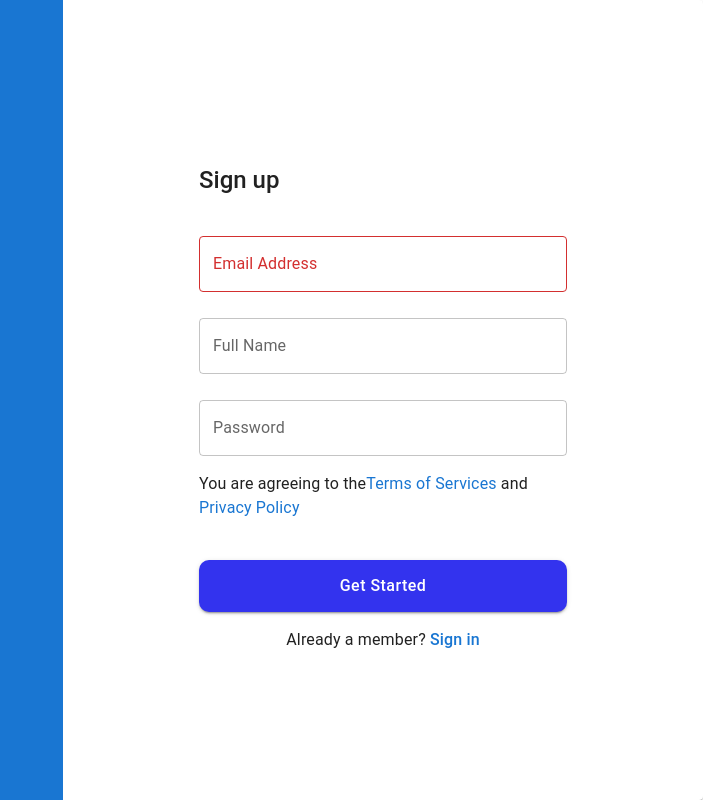
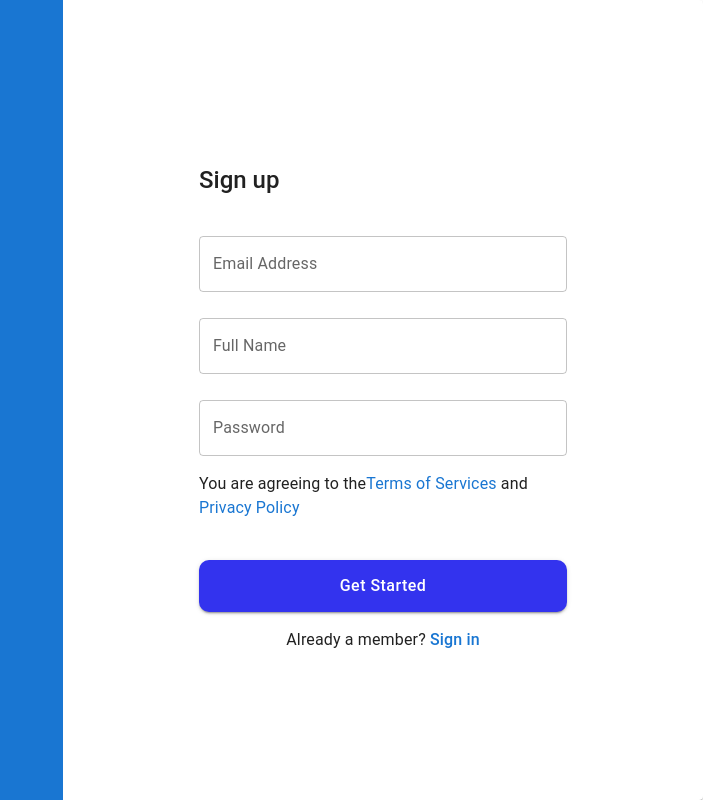
Before and after one commit to eziong/CRAA-SignIn, a React (Create React App) app in the folder front/: page /signUp in a window 1280 px wide. Shown: the whole page, without its empty margins (577-1280 px from the left). Built offline with nearby package versions, Linux system fonts and the light colour scheme.

Commit message:
fix: email validation

```diff
--- a/front/src/components/SignIn/SignInProcess.tsx
+++ b/front/src/components/SignIn/SignInProcess.tsx
@@ -70,7 +70,7 @@ export function SignInProcess() {
             error={
               !/^[a-zA-Z0-9+-\_.]+@[a-zA-Z0-9-]+\.[a-zA-Z0-9-.]+$/.test(
                 emailInput
-              )
+              ) && emailInput.length !== 0
             }
             onChange={(e) => setEmailInput(e.target.value)}
             label="Email"
--- a/front/src/components/SignUp/SignUpProcess.tsx
+++ b/front/src/components/SignUp/SignUpProcess.tsx
@@ -61,7 +61,7 @@ export function SignUpProcess() {
           error={
             !/^[a-zA-Z0-9+-\_.]+@[a-zA-Z0-9-]+\.[a-zA-Z0-9-.]+$/.test(
               emailInput
-            )
+            ) && emailInput.length !== 0
           }
           label="Email Address"
           type="email"
```
